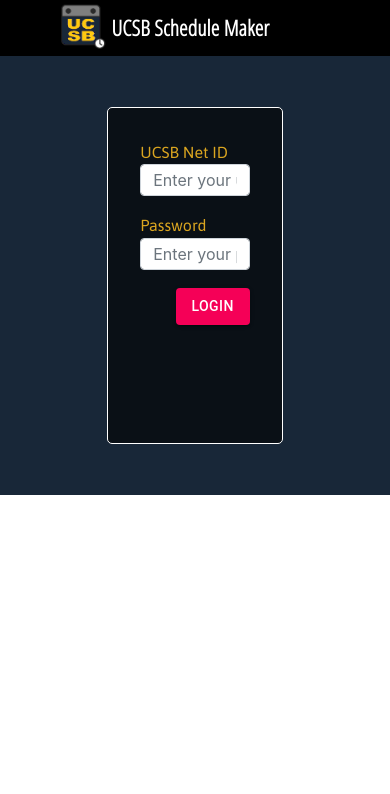
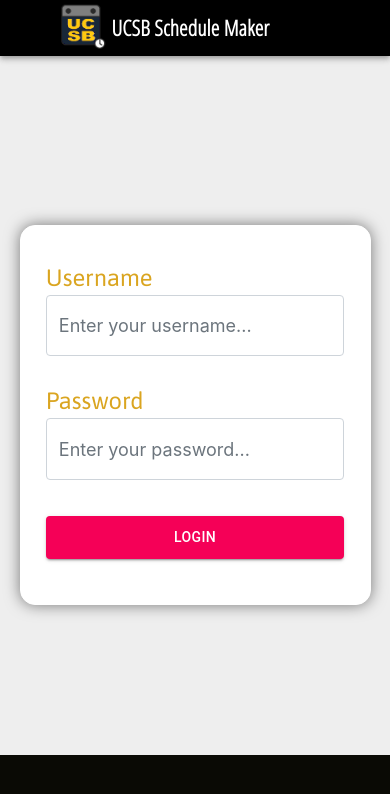
Before and after one commit to Adarsha58/UCSB_Schedule_Maker, a React (Create React App) app: page / in a window 390 px wide. Shown: the top 794 px of the page. Built offline with nearby package versions, Linux system fonts and the light colour scheme.

Commit message:
Styling for the Login-pages made responsive for any screen sizes

```diff
--- a/src/components/PageWrapper.js
+++ b/src/components/PageWrapper.js
@@ -1,9 +1,10 @@
 import React, { Component } from "react";
-import "../css/main.css";
+import "../css/styles.css";
 import { Container } from "@material-ui/core";
 import logo from "../images/logo.png";
 import { withStyles } from "@material-ui/styles";
 import { AppBar, Toolbar, Typography } from "@material-ui/core";
+import Footer from "./pages/common/footer";
 
 const useStyles = (theme) => ({
   navbar: {
@@ -21,6 +22,12 @@
     fontSize: "1.35em",
     fontFamily: "Open Sans Condensed, sans-serif",
   },
+  pageContainer: {
+    position: "relative",
+    minHeight: "100vh",
+    backgroundColor: "#eeeeee",
+    paddingBottom: "10.4919vh",
+  },
 });
 
 class PageWrapper extends Component {
@@ -28,16 +35,21 @@
     const { classes } = this.props;
 
     return (
-      <div style={{height: "100%"}}>
+      <div className={classes.pageContainer}>
         <AppBar position="static" className={classes.navbar}>
           <Toolbar>
-            <img src={logo} alt="logo" className={classes.logo} />
-            <Typography variant="h6" className={classes.title}>
-              UCSB Schedule Maker
-            </Typography>
+            <a href="/">
+              <img src={logo} alt="logo" className={classes.logo} />
+            </a>
+            <a href="/">
+              <Typography variant="h6" className={classes.title}>
+                UCSB Schedule Maker
+              </Typography>
+            </a>
           </Toolbar>
         </AppBar>
-        {this.props.children}
+        <div className={classes.contentWrap}>{this.props.children}</div>
+        <Footer />
       </div>
     );
   }
--- a/src/components/pages/Login.js
+++ b/src/components/pages/Login.js
@@ -1,18 +1,17 @@
 import React, { Component } from "react";
 import Field from "./common/Field";
-import "../../css/login.css";
-import "../../css/main.css";
+import "../../css/styles.css";
 import { withStyles } from "@material-ui/styles";
 import { withFormik } from "formik";
 import * as Yup from "yup";
 import Button from "@material-ui/core/Button";
 import API from "../../utils/API";
 import { Container, Typography, Paper, Grid } from "@material-ui/core";
-import ucsbImage from "../../images/login-background.jpg";
+import loginBg from "../../images/loginformlogo.png";
 
 const field = [
   {
-    name: "UCSB Net ID",
+    name: "Username",
     placeholder: "Enter your username...",
     type: "text",
   },
@@ -25,26 +24,35 @@
 
 const useStyles = (theme) => ({
   loginContainer: {
-    backgroundColor: "rgb(24, 39, 56)",
-    padding: "6vh",
-    height: "100%",
-    width: "100%"
+    marginTop: "2vh",
+    marginBottom: "5vh",
   },
   loginForm: {
-    background: "rgba(0, 0, 0, 0.6)",
-    borderRadius: "5px",
+    position: "relative",
+    background: "white",
+    borderRadius: "15px",
     borderStyle: "double",
     border: "1px solid white",
     margin: "auto",
-    padding: "2em",
-    overflow: "hidden",
-    paddingBottom: "1em",
+    padding: "5.2vh",
     width: "45vw",
-    height: "40vh",
+    minHeight: "45vh",
+    lineHeight: "3.4vh",
+    flexDirection: "column",
+    boxShadow: "0px 0px 15px rgba(0, 0, 0, 0.5)",
+  },
+  loginImage: {
+    width: "45vw",
+    height: "43vh",
+    margin: "auto",
+    display: "block",
   },
   button: {
-    marginTop: "0.35vw",
-    float: "right",
+    position: "absolute",
+    bottom: "3.5vh",
+    right: "5.2vh",
+    width: "20%",
+    height: "calc(0.7 * 7.3vh)",
   },
 });
 
@@ -52,10 +60,12 @@
   render() {
     const { classes } = this.props;
     return (
-      <div className={classes.loginContainer}>
-        <Container
+      <div className={classes.loginContainer} id="login-container">
+        <div className={classes.loginImage} id="login-image"></div>
+        <form
           onSubmit={this.props.handleSubmit}
           className={classes.loginForm}
+          id="login-form"
         >
           {field.map((field, index) => {
             return (
@@ -76,10 +86,11 @@
             color="secondary"
             size="medium"
             className={classes.button}
+            id="form-button"
           >
             Login
           </Button>
-        </Container>
+        </form>
       </div>
     );
   }
@@ -91,10 +102,11 @@
     Password: "",
   }),
   validationSchema: Yup.object().shape({
-    UCSB_Net_ID: Yup.string()
-      .max(15, "*15 characters or less")
-      .required("*UCSB Net Id is required"),
-    Password: Yup.string().required("*Password is required"),
+    Username: Yup.string()
+      .max(15, "15 characters or less!")
+      .min(4, "Minimum 4 characters required!")
+      .required("Username is required!"),
+    Password: Yup.string().required("Password is required!"),
   }),
   handleSubmit: (values, { setSubmitting }) => {
     API.getClasses(values.UCSB_Net_ID, values.Password, (res) => {
--- a/src/components/pages/common/Field.js
+++ b/src/components/pages/common/Field.js
@@ -1,5 +1,5 @@
 import React, { Component } from "react";
-import "../../../css/login.css";
+import "../../../css/styles.css";
 
 class Field extends Component {
   render() {
@@ -8,17 +8,24 @@
         <div className="formText">{this.props.name}</div>
         <input
           className="form-control inputText"
-          id={this.props.name.split(" ").join("_")}
+          id={this.props.name}
           type={this.props.type}
           placeholder={this.props.placeholder}
           required="required"
-          name={this.props.name.split(" ").join("_")}
+          name={this.props.name}
           onChange={this.props.onChange}
           onBlur={this.props.onBlur}
         />
         {this.props.errors && this.props.touched ? (
-          <span className="errorMessageForm">{this.props.errors}</span>
-        ) : <div style={{minHeight: "2vh"}} />}
+          <span className="errorMessageForm text-danger">{this.props.errors}</span>
+        ) : (
+          <span
+            className="errorMessageForm"
+            style={{ color: "rgba(365, 365, 365, 0)" }}
+          >
+            dummy text
+          </span>
+        )}
       </div>
     );
   }
--- /dev/null
+++ b/src/components/pages/common/footer.js
@@ -0,0 +1,14 @@
+import React, { Component } from "react";
+import "../../../css/styles.css";
+
+class Footer extends Component {
+  render() {
+    return (
+      <footer className="common-footer">
+        <div className="container-fluid"></div>
+      </footer>
+    );
+  }
+}
+
+export default Footer;
--- a/src/css/login.css
+++ /dev/null
@@ -1,67 +0,0 @@
-@import url("https://fonts.googleapis.com/css2?family=Asap:wght@400;500;700&display=swap");
-@import url("https://fonts.googleapis.com/css2?family=Lemonada:wght@500&display=swap");
-@import url("https://fonts.googleapis.com/css2?family=Open+Sans+Condensed:wght@300&display=swap");
-
-
-.smalltitle {
-  color: white;
-  font-size: 40px;
-  font-family: "Lemonada", cursive;
-}
-
-.ucsb {
-  margin-left: 22.5em;
-  margin-top: 3.3em;
-  position: absolute;
-}
-
-.maker {
-  margin-top: 8.5em;
-  margin-left: 34em;
-  position: absolute;
-}
-
-.titles {
-  font-size: 170px;
-  font-family: "Lemonada", cursive;
-  float: left;
-  position: absolute;
-  z-index: 10;
-  height: 2em;
-}
-
-.bigtitle {
-  position: absolute;
-  margin-top: 0.6em;
-  margin-left: 3.5em;
-  font-weight: bold;
-  background-image: linear-gradient(
-    to right,
-    #423332 0,
-    #cb9b51 22%,
-    #f6e27a 45%,
-    #f6f2c0 50%,
-    #f6e27a 55%,
-    #cb9b51 78%,
-    #3d3737 100%
-  );
-  color: transparent;
-  -webkit-background-clip: text;
-}
-
-.formText {
-  color: goldenrod;
-  font-family: Asap, sans-serif;
-  font-weight: normal;
-  padding-bottom: 0.7%;
-}
-
-.inputText {
-  height: 2em;
-  font-size: medium;
-}
-
-.errorMessageForm{
-  color: whitesmoke;
-  font-size: small;
-}
--- a/src/css/main.css
+++ /dev/null
@@ -1,25 +0,0 @@
-@import url("https://fonts.googleapis.com/css2?family=Asap:wght@400;500;700&display=swap");
-@import url("https://fonts.googleapis.com/css2?family=Lemonada:wght@500&display=swap");
-
-html,
-body {
-  width: 100%;
-  height: 100%;
-}
-
-.children-Container {
-  background-color: rgb(24, 39, 56);
-  top: 200em;
-  padding-left: 7em;
-  padding-top: 3em;
-  padding-bottom: 3em;
-  margin: auto;
-  width: 110.9em;
-}
-
-.footer-Container {
-  width: 118em;
-  height: 7.7em;
-  background-color: black;
-  margin: auto;
-}
--- /dev/null
+++ b/src/css/styles.css
@@ -0,0 +1,80 @@
+@import url("https://fonts.googleapis.com/css2?family=Asap:wght@400;500;700&display=swap");
+@import url("https://fonts.googleapis.com/css2?family=Lemonada:wght@500&display=swap");
+@import url("https://fonts.googleapis.com/css2?family=Open+Sans+Condensed:wght@300&display=swap");
+
+html,
+body {
+  width: 100%;
+  height: 100%;
+}
+
+@media screen and (min-width: 1900px) {
+  #login-form {
+    max-height: 45vh;
+  }
+  #form-button {
+    bottom: 5vh;
+  }
+}
+
+@media screen and (max-width: 950px) {
+  #login-container {
+    padding-left: 5vw;
+    padding-top: 18vh;
+  }
+
+  #login-form {
+    width: 90vw;
+    height: 36vh;
+    padding: 3vmax;
+    padding-top: 4.5vmax;
+    margin: 0;
+  }
+
+  #login-image {
+    display: none;
+    height: 0;
+  }
+
+  #form-button {
+    width: calc(100% - 6vmax);
+    right: 3vmax;
+    bottom: 5.3vmax;
+  }
+}
+
+#login-image {
+  background-image: url(../images/loginformlogo.png);
+  background-size: cover;
+  background-repeat: no-repeat;
+  background-position: center;
+}
+
+.formText {
+  color: goldenrod;
+  font-family: "Asap", sans-serif;
+  font-weight: normal;
+  padding-bottom: 0.8%;
+  font-size: 2.8vh;
+}
+
+.inputText {
+  height: 7.3vh;
+  font-size: large;
+}
+
+.errorMessageForm {
+  font-size: small;
+  margin: 0;
+  font-size: 0.7em;
+  margin-top: 0px;
+  color: rgba(248, 143, 208, 1);
+}
+
+.common-footer {
+  background-color: rgb(10, 10, 5);
+  width: 100%;
+  height: 10.4919vh;
+  position: absolute;
+  bottom: 0;
+}
```
Also changed, not shown: src/images/login-background.jpg (deleted), src/images/loginformlogo.png (added).
